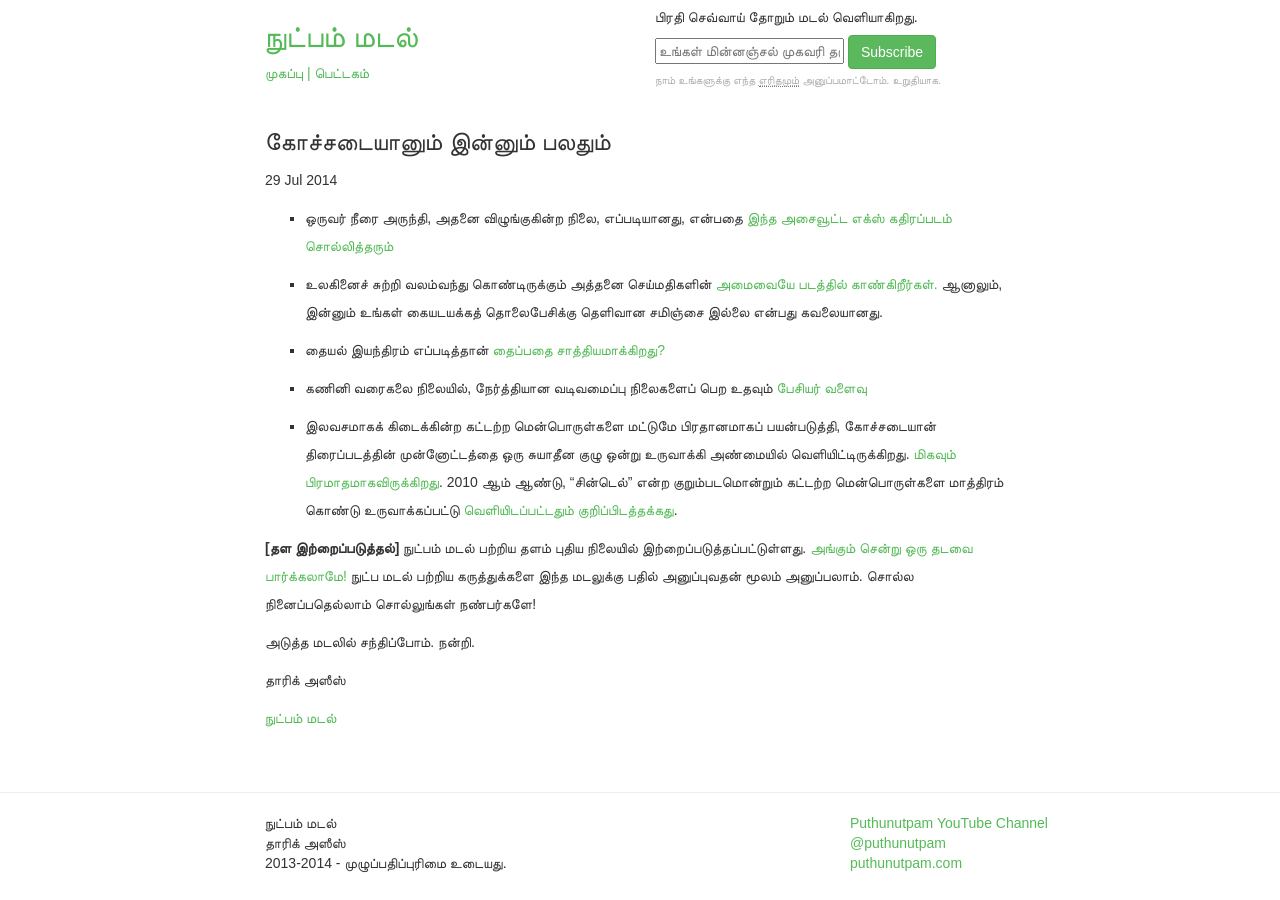
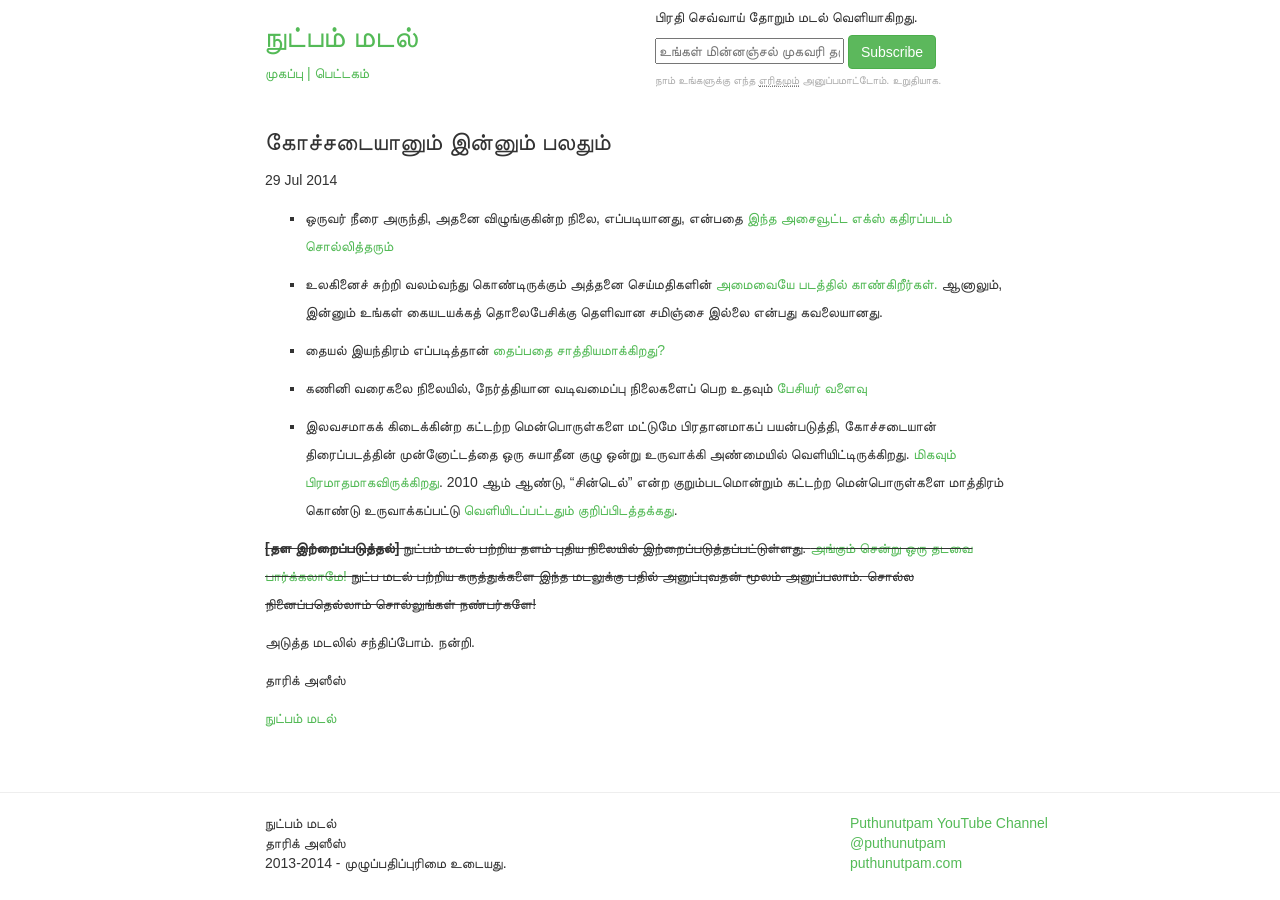
Before and after one commit to nutpam/nutpam-madal, a Jekyll site: the page built from _posts/2014-07-29-issue-8.md, in a window 1280 px wide. Built offline with Jekyll 4.4.1, drawn with Linux system fonts in a browser that asks for light colours; nearby versions of some CDN libraries; some web fonts are replaced.

Commit message:
updated the newsletter specific content

```diff
--- a/_posts/2014-07-29-issue-8.md
+++ b/_posts/2014-07-29-issue-8.md
@@ -16,7 +16,7 @@ issue: மடல் 08
 
 - இலவசமாகக் கிடைக்கின்ற கட்டற்ற மென்பொருள்களை மட்டுமே பிரதானமாகப் பயன்படுத்தி, கோச்சடையான் திரைப்படத்தின் முன்னோட்டத்தை ஒரு சுயாதீன குழு ஒன்று உருவாக்கி அண்மையில் வெளியிட்டிருக்கிறது. [மிகவும் பிரமாதமாகவிருக்கிறது](https://www.youtube.com/watch?v=Ni3rkBYHulU). 2010 ஆம் ஆண்டு, "சின்டெல்" என்ற குறும்படமொன்றும் கட்டற்ற மென்பொருள்களை மாத்திரம் கொண்டு உருவாக்கப்பட்டு [வெளியிடப்பட்டதும் குறிப்பிடத்தக்கது](https://www.youtube.com/watch?v=eRsGyueVLvQ).
 
-**[தள இற்றைப்படுத்தல்]** நுட்பம் மடல் பற்றிய தளம் புதிய நிலையில் இற்றைப்படுத்தப்பட்டுள்ளது. [அங்கும் சென்று ஒரு தடவை பார்க்கலாமே!](http://nutpam.org/) நுட்ப மடல் பற்றிய கருத்துக்களை இந்த மடலுக்கு பதில் அனுப்புவதன் மூலம் அனுப்பலாம். சொல்ல நினைப்பதெல்லாம் சொல்லுங்கள் நண்பர்களே!
+~~**[தள இற்றைப்படுத்தல்]** நுட்பம் மடல் பற்றிய தளம் புதிய நிலையில் இற்றைப்படுத்தப்பட்டுள்ளது. [அங்கும் சென்று ஒரு தடவை பார்க்கலாமே!](http://nutpam.org/) நுட்ப மடல் பற்றிய கருத்துக்களை இந்த மடலுக்கு பதில் அனுப்புவதன் மூலம் அனுப்பலாம். சொல்ல நினைப்பதெல்லாம் சொல்லுங்கள் நண்பர்களே!~~
 
 அடுத்த மடலில் சந்திப்போம். நன்றி.
 
```
